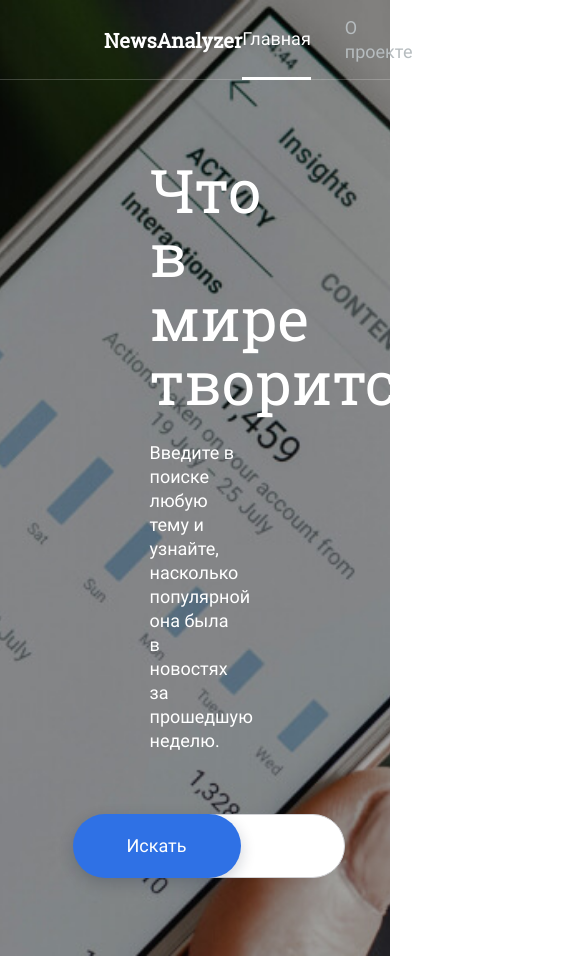
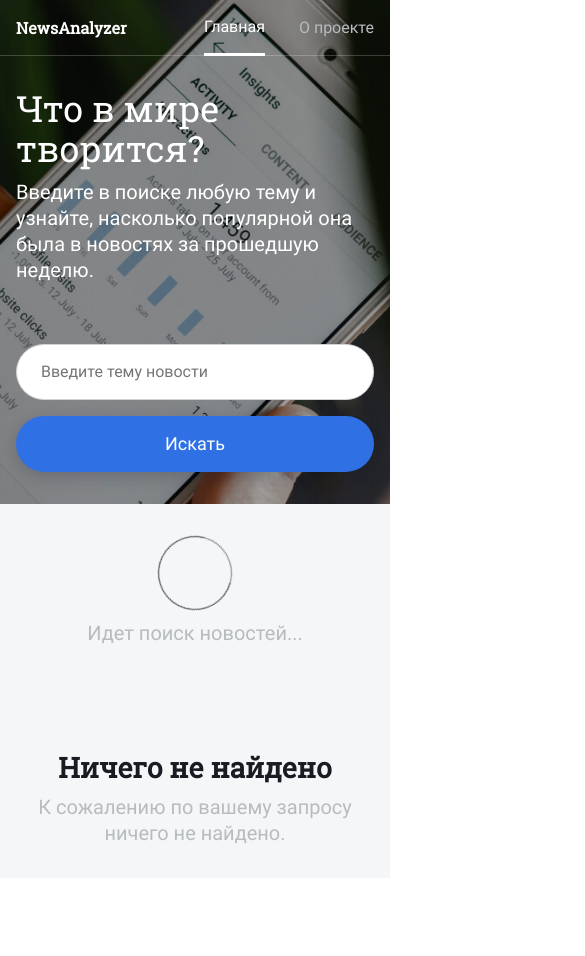
Before and after one commit to EvgeniyPanin/news-analyzer, a website built with webpack: page src/index.html in a window 390 px wide. Shown: the top 956 px of the page, 585 px wide, since content can reach past the window. After the commit the page ends 878 px from the top, so only its background shows below. Built offline with nearby package versions, Linux system fonts and the light colour scheme; files whose address does not match are found by name.

Commit message:
Сделал резиновую верстку на header, search, preloader

```diff
--- a/src/blocks/button/_place/button_place_search-form.css
+++ b/src/blocks/button/_place/button_place_search-form.css
@@ -16,3 +16,29 @@
   outline: none;
   background: #2A65CC;
 }
+
+@media screen and (max-width: 1024px) {
+  .button_place_search-form {
+    width: 160px;
+  }
+}
+
+@media screen and (max-width: 768px) {
+  .button_place_search-form {
+      width: 130px;
+  }
+}
+
+@media screen and (max-width: 600px) {
+  .button_place_search-form {
+      width: 120px;
+  }
+}
+
+@media screen and (max-width: 485px) {
+  .button_place_search-form {
+    width: 100%;
+    position: static;
+    margin-top: 16px;
+  }
+}
--- a/src/blocks/button/button.css
+++ b/src/blocks/button/button.css
@@ -11,3 +11,9 @@
   width: 288px;
   color: #1A1B22;
 }
+
+@media screen and (max-width: 1024px) {
+  .button {
+    min-height: 56px;
+  }
+}
--- a/src/blocks/header/__logo/header__logo.css
+++ b/src/blocks/header/__logo/header__logo.css
@@ -4,3 +4,9 @@
   font-weight: bold;
   font-family: 'Roboto Slab', 'Roboto', 'Inter', 'Arial Narrow Bold', sans-serif;
 }
+
+@media screen and (max-width: 485px) {
+  .header__logo {
+    font-size: 16px;
+  }
+}
--- a/src/blocks/header/header.css
+++ b/src/blocks/header/header.css
@@ -9,3 +9,15 @@
   justify-content: space-between;
   align-items: center;
 }
+
+@media screen and (max-width: 1024px) {
+  .header {
+      min-height: 64px;
+  }
+}
+
+@media screen and (max-width: 485px) {
+  .header {
+    min-height: 56px;
+  }
+}
--- a/src/blocks/navigation/__link/navigation__link.css
+++ b/src/blocks/navigation/__link/navigation__link.css
@@ -6,3 +6,9 @@
   color: inherit;
   transition: .3s;
 }
+
+@media screen and (max-width: 485px) {
+  .navigation__link {
+    font-size: 16px;
+  }
+}
--- a/src/blocks/preloader/__container/preloader__container.css
+++ b/src/blocks/preloader/__container/preloader__container.css
@@ -4,3 +4,27 @@
   align-items: center;
   display: none;
 }
+
+@media screen and (max-width: 1024px) {
+  .preloader__container {
+    max-width: 35%;
+  }
+}
+
+@media screen and (max-width: 768px) {
+  .preloader__container {
+    max-width: 47%;
+  }
+}
+
+@media screen and (max-width: 600px) {
+  .preloader__container {
+    max-width: 50%;
+  }
+}
+
+@media screen and (max-width: 485px) {
+  .preloader__container {
+    max-width: 95%;
+  }
+}
--- a/src/blocks/preloader/__description/preloader__description.css
+++ b/src/blocks/preloader/__description/preloader__description.css
@@ -5,3 +5,10 @@
   color: #B6BCBF;
   text-align: center;
 }
+
+@media screen and (max-width: 485px) {
+  .preloader__description {
+    font-size: 20px;
+    line-height: 26px;
+  }
+}
--- a/src/blocks/preloader/__image-container/preloader__image-container.css
+++ b/src/blocks/preloader/__image-container/preloader__image-container.css
@@ -1,3 +1,15 @@
 .preloader__image-container {
   margin-bottom: 21px;
 }
+
+@media screen and (max-width: 1024px) {
+  .preloader__image-container {
+    margin-bottom: 15px;
+  }
+}
+
+@media screen and (max-width: 768px) {
+  .preloader__image-container {
+    margin-bottom: 10px;
+  }
+}
--- a/src/blocks/preloader/__title/preloader__title.css
+++ b/src/blocks/preloader/__title/preloader__title.css
@@ -5,3 +5,10 @@
   margin: 0 0 10px;
   text-align: center;
 }
+
+@media screen and (max-width: 485px) {
+  .preloader__title {
+    font-size: 28px;
+    line-height: 32px;
+  }
+}
--- a/src/blocks/search-form/__input/search-form__input.css
+++ b/src/blocks/search-form/__input/search-form__input.css
@@ -8,8 +8,35 @@
   border-radius: 100px;
   padding-left: 24px;
   padding-right: 169px;
+  font-size: 16px;
+  line-height: 22px;
 }
 
 .search-form__input:focus {
   outline: none;
 }
+
+@media screen and (max-width: 1024px) {
+  .search-form__input {
+    min-height: 56px;
+    padding-right: 160px;
+  }
+}
+
+@media screen and (max-width: 768px) {
+  .search-form__input {
+    padding-right: 130px;
+  }
+}
+
+@media screen and (max-width: 600px) {
+  .search-form__input {
+    padding-right: 120px;
+  }
+}
+
+@media screen and (max-width: 485px) {
+  .search-form__input {
+    padding-right: 0;
+  }
+}
--- a/src/blocks/search-section/__container/search-section__container.css
+++ b/src/blocks/search-section/__container/search-section__container.css
@@ -1,4 +1,28 @@
 .search-section__container {
-  width: 50%;
+  width: 44.3%;
   margin: 0 auto;
 }
+
+@media screen and (max-width: 1024px) {
+  .search-section__container {
+      width: 47.9%;
+  }
+}
+
+@media screen and (max-width: 768px) {
+  .search-section__container {
+      width: 65%;
+  }
+}
+
+@media screen and (max-width: 600px) {
+  .search-section__container {
+      width: 75%;
+  }
+}
+
+@media screen and (max-width: 485px) {
+  .search-section__container {
+      width: 100%;
+  }
+}
--- a/src/blocks/search-section/__subtitle/search__subtitle.css
+++ b/src/blocks/search-section/__subtitle/search__subtitle.css
@@ -4,3 +4,17 @@
   line-height: 24px;
   margin: 27px 0 61px;
 }
+
+@media screen and (max-width: 1024px) {
+  .search__subtitle {
+    margin: 11px 0 21px;
+  }
+}
+
+@media screen and (max-width: 485px) {
+  .search__subtitle {
+    font-size: 20px;
+    line-height: 26px;
+    margin: 11px 0 61px;
+  }
+}
--- a/src/blocks/search-section/__title/search__title.css
+++ b/src/blocks/search-section/__title/search__title.css
@@ -5,3 +5,10 @@
   margin: 0;
   font-family: 'Roboto Slab', 'Roboto', 'Inter', 'Arial Narrow Bold', sans-serif;
 }
+
+@media screen and (max-width: 1024px) {
+  .search__title {
+    font-size: 36px;
+    line-height: 40px;
+  }
+}
--- a/src/blocks/section/section.css
+++ b/src/blocks/section/section.css
@@ -1,3 +1,15 @@
 .section {
-  padding: 78px 104px;
+  padding: 80px 104px;
 }
+
+@media screen and (max-width: 1024px) {
+  .section {
+    padding: 40px 40px;
+  }
+}
+
+@media screen and (max-width: 485px) {
+  .section {
+    padding: 32px 16px;
+  }
+}
--- a/src/index.html
+++ b/src/index.html
@@ -60,7 +60,7 @@
       </p>
     </div>
   </section>
-  <section class='section news'>
+  <!-- <section class='section news'>
     <h2 class='news__title'>Результаты поиска</h2>
     <a class='news__link' href='/analytics.html'>Посмотреть аналитику &rsaquo;</a>
     <ul class='news__cards-container'>
@@ -158,6 +158,6 @@
           href='https://www.facebook.com/pane.ewgen'></a>
       </li>
     </ul>
-  </footer>
+  </footer> -->
   <script src='<%= htmlWebpackPlugin.files.js %>'></script>
 </body>
```
